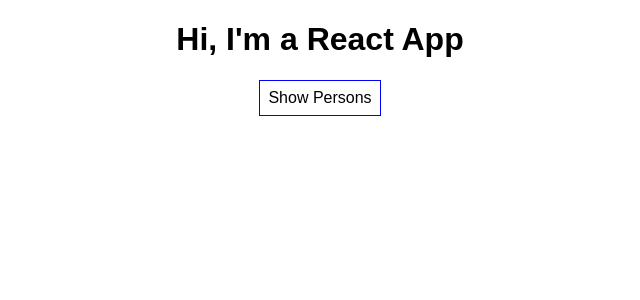
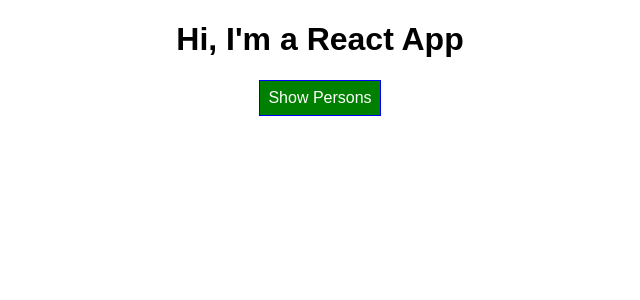
Before and after one commit to mbassale/react-complete-guide, a React (Create React App) app: page / in a window 1280 px wide. Shown: the top 300 px of the page, without its empty margins (320-960 px from the left). Built offline with nearby package versions, Linux system fonts and the light colour scheme.

Commit message:
Make button change when is showing or hiding persons.
Signed-off-by: Marco Bassaletti <bassaletti@gmail.com>

```diff
--- a/src/App.js
+++ b/src/App.js
@@ -41,17 +41,22 @@
     render() {
 
         const style = {
-            backgroundColor: 'white',
+            backgroundColor: 'green',
+            color: 'white',
             font: 'inherit',
             border: '1px solid blue',
             padding: '8px',
             cursor: 'pointer'
         };
 
-        const persons = this.state.showPersons ? this.state.persons.map((person, index) =>
-            <Person key={index} name={person.name} age={person.age}
-                    click={() => this.deletePersonHandler(index)}
-                    changed={(evt) => this.nameChangedHandler(evt, person.id)} />) : null;
+        let persons = null;
+        if (this.state.showPersons) {
+            persons = this.state.persons.map((person, index) =>
+                <Person key={index} name={person.name} age={person.age}
+                        click={() => this.deletePersonHandler(index)}
+                        changed={(evt) => this.nameChangedHandler(evt, person.id)} />)
+            style.backgroundColor = 'red';
+        }
 
         return (
             <div className="App">
```
